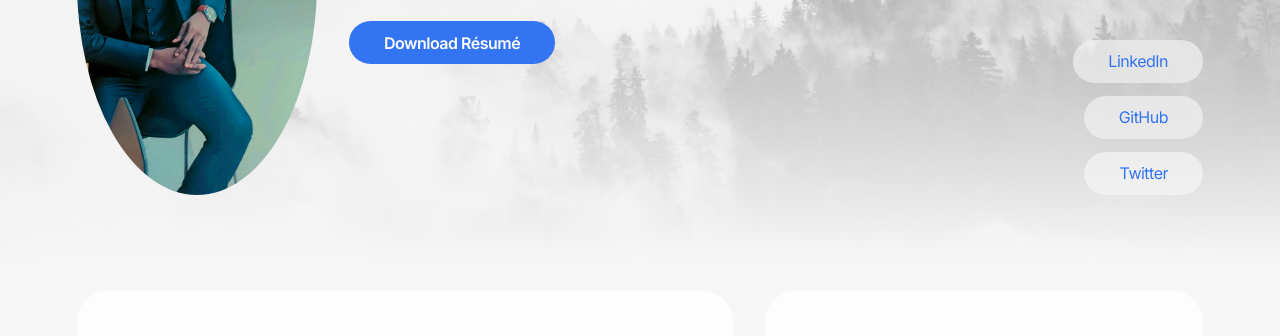
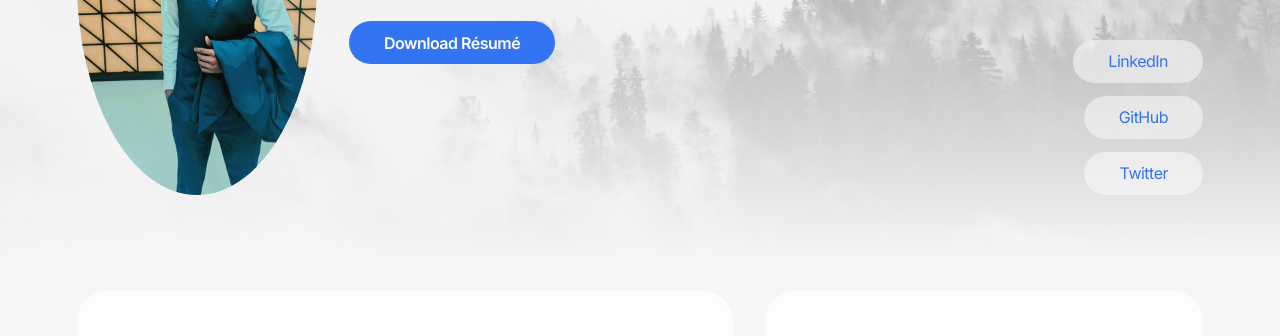
Before and after one commit to sonmalan/sonmalan.github.io, a website: page index.html in a window 1280 px wide. Shown: the part 253-589 px from the top of the page. Drawn offline with Linux system fonts and the light colour scheme.

Commit message:
Update index.html

```diff
--- a/index.html
+++ b/index.html
@@ -87,8 +87,8 @@
 
         <div class="quick_intro">
             <picture>
-                <source media="(max-width:768px)" srcset="./images/min/usman_convo1.jpg">
-                <img src="./images/usman_convo1.jpg" alt="Usman's self portrait">
+                <source media="(max-width:768px)" srcset="./images/min/usman_convo2.jpg">
+                <img src="./images/usman_convo2.jpg" alt="Usman's self portrait">
             </picture>
 
             <div class="quick_intro_text_group">
```
